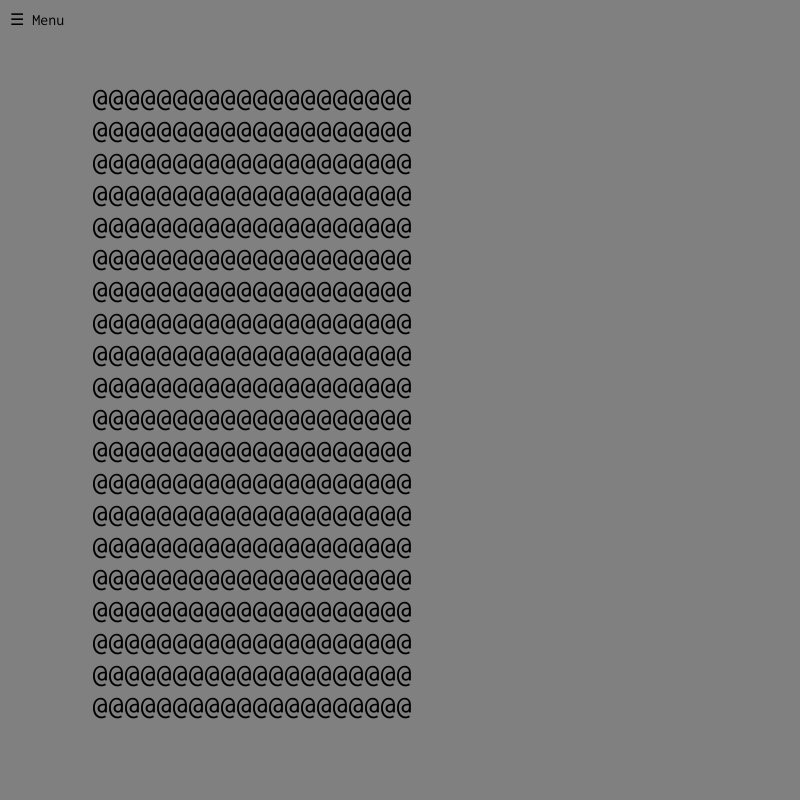
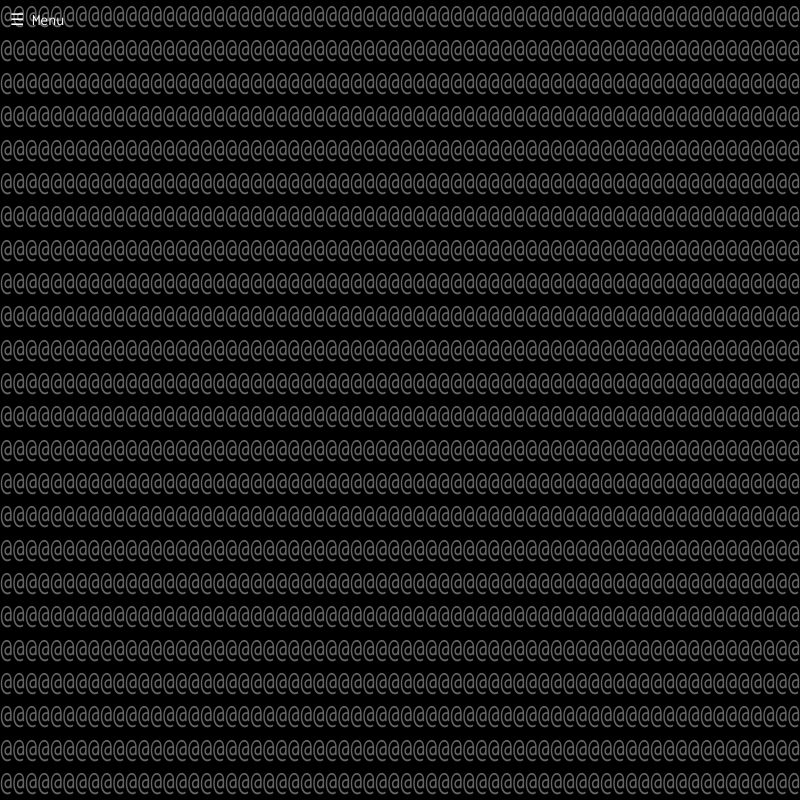
Before and after one commit to wormsparty/js.electron-note, an Electron app: page src/front/index.html in a window 800 px wide. Drawn offline with Linux system fonts and the light colour scheme.

Commit message:
Grid size, color

```diff
--- a/src/front/index.css
+++ b/src/front/index.css
@@ -8,7 +8,8 @@ html, body {
 	height: 100%;
 	margin: 0;
 	border: 0;
-	background-color: gray;
+	background-color: black;
+	color: white;
 	user-select: none;
 }
 
--- a/src/front/index.js
+++ b/src/front/index.js
@@ -1,6 +1,6 @@
 const grid = {
-	width: 20,
-	height: 20,
+	width: 64,
+	height: 24,
 	map: [],
 	charSize: [ 0, 0 ],
 };
@@ -21,13 +21,15 @@ function draw() {
   ctx.font = '32px Inconsolata';
   ctx.textAlign = 'center';
   ctx.textBaseline = 'middle';
+  ctx.scale(window.innerWidth / 1024, window.innerHeight / 768);
+  ctx.fillStyle = '#646464';
 
-  const startx = 100;
+  const startx = 8;
   let posx = startx;
-  let posy = 100;
+  let posy = 16;
 
-  for (let i = 0; i < grid.width; i++) {
-    for (let j = 0; j < grid.height; j++) {
+  for (let j = 0; j < grid.height; j++) {
+    for (let i = 0; i < grid.width; i++) {
       ctx.fillText(grid.map[i + j], posx, posy);
       posx += 16;
     }
```
